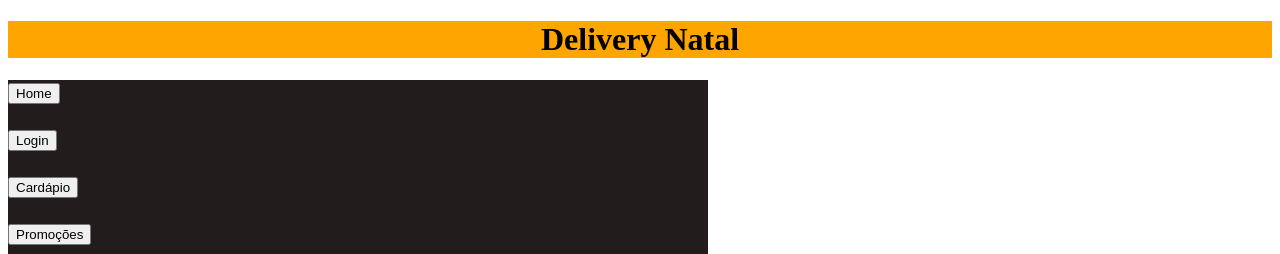
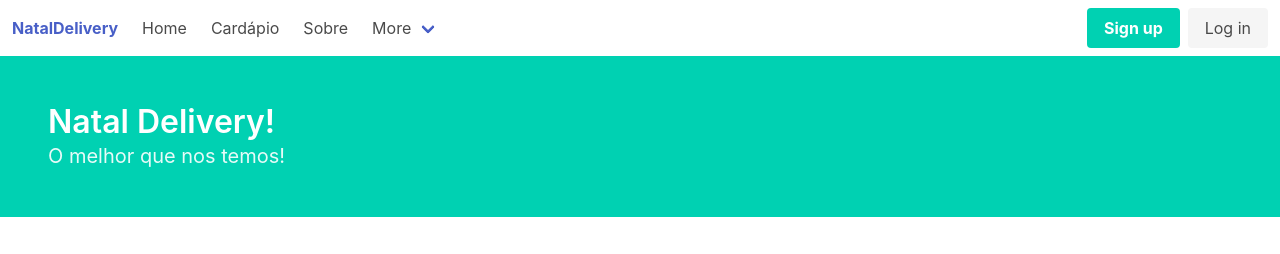
Before and after one commit to pinheir0g/projeto-flask, a Flask app: page / in a window 1280 px wide. Shown: the top 254 px of the page. Run offline with Flask 2, Linux system fonts and the light colour scheme.

Commit message:
Start templates (#4)
* Add index.html

* add base.html

* Edit README

* Edit README

* Edit app README

* Edit Makefile

* Adding templates and debug toolbar

```diff
--- a/natal_delivery/natal_delivery/app.py
+++ b/natal_delivery/natal_delivery/app.py
@@ -1,10 +1,16 @@
 from flask import Flask
 
 from natal_delivery.ext import site
+from natal_delivery.ext import config
+from natal_delivery.ext import toolbar
+
+# Application Factory
 
 def create_app():
     """Factory principal"""
 
     app = Flask(__name__)
+    config.init_app(app)
+    toolbar.init_app(app)
     site.init_app(app)
     return app
--- a/natal_delivery/natal_delivery/ext/config/__init__.py
+++ b/natal_delivery/natal_delivery/ext/config/__init__.py
@@ -0,0 +1,6 @@
+def init_app(app):
+    app.config["SECRET_KEY"] = "wpax4268"
+
+    if app.debug:
+        app.config['DEBUG_TB_TEMPLATE_EDITOR_ENABLED'] = True
+        app.config['DEBUG_TB_PROFILER_ENABLED'] = True
--- a/natal_delivery/natal_delivery/ext/site/main.py
+++ b/natal_delivery/natal_delivery/ext/site/main.py
@@ -1,4 +1,4 @@
-from flask import Blueprint, request, render_template
+from flask import Blueprint, render_template
 
 
 bp = Blueprint("site", __name__)
@@ -10,14 +10,21 @@ bp = Blueprint("site", __name__)
 @bp.route('/')
 def index():
     return render_template(
-        "base.html"
+        "index.html",
+        site_name="Natal Delivery",
+        site_subtitle="O melhor que nos temos!"
     )
 
 @bp.route("/sobre")
-def sobre():
-    return "<h1>Esse é o melhor restaurante de SJM</h1><button>SIM</button><button>NÃO</button>"
+def about():
+    return render_template("about.html")
 
 
 @bp.route('/login')
 def login():
     return "<form><input type='text'></input></form>"
+
+
+@bp.route("/cardapio")
+def menu():
+    return render_template("menu.html")
--- /dev/null
+++ b/natal_delivery/natal_delivery/ext/toolbar/__init__.py
@@ -0,0 +1,5 @@
+from flask_debugtoolbar import DebugToolbarExtension
+
+
+def init_app(app):
+    DebugToolbarExtension(app)
--- a/natal_delivery/natal_delivery/templates/base.html
+++ b/natal_delivery/natal_delivery/templates/base.html
@@ -1,25 +1,104 @@
+<!DOCTYPE html>
+<html>
+  <head>
+    {% block head %}
+    <meta charset="utf-8">
+    <meta name="viewport" content="width=device-width, initial-scale=1">
+    <title>Natal Delivery</title>
 
-<!DOCTYPE html>
-<Html>
-    <Head>
-        <Meta   charset = "utf-8">
-        <Title>Delivery Natal Foods</title>
-    </Head>
-    <Body>
-        <div id = "container"   style = "width: 100%;">
-            <Div id = "header"   style = "background-color: #FFA500; ">
-                <H1 style = "margin-bottom: 20 ; text-align: center;"> Delivery Natal </h1> </div>
+    <link rel="stylesheet" href="https://cdn.jsdelivr.net/npm/bulma@0.9.4/css/bulma.min.css">
+    {% endblock head %}
 
-            <div   id = "menu"   style = "background-color: #231c1c; color:#EEEEEE; height: 500px; width: 700px; float: left; font-size: 20px;">
-                <button>Home</button> <br><br> <button>Login</button> <br><br> <button>Cardápio</button> <br><br> <button>Promoções</button>
+    {% block extra_css %} {% endblock extra_css %}
+
+  </head>
+  <body>
+
+    {% block nav %}
+    <nav class="navbar" role="navigation" aria-label="main navigation">
+        <div class="navbar-brand">
+          <a class="navbar-item" href="https://bulma.io">
+            <strong>NatalDelivery</strong>
+          </a>
+
+          <a role="button" class="navbar-burger" aria-label="menu" aria-expanded="false" data-target="navbarBasicExample">
+            <span aria-hidden="true"></span>
+            <span aria-hidden="true"></span>
+            <span aria-hidden="true"></span>
+          </a>
+        </div>
+
+        <div id="navbarBasicExample" class="navbar-menu">
+          <div class="navbar-start">
+            <a class="navbar-item" href="{{ url_for('site.index') }}">
+              Home
+            </a>
+
+            <a class="navbar-item" href="{{ url_for('site.menu') }}">
+              Cardápio
+            </a>
+
+            <a class="navbar-item" href="{{ url_for('site.about') }}">
+              Sobre
+            </a>
+
+            <div class="navbar-item has-dropdown is-hoverable">
+              <a class="navbar-link">
+                More
+              </a>
+
+              <div class="navbar-dropdown">
+                <a class="navbar-item">
+                  Feijoada para 2 pessoas
+                </a>
+                <a class="navbar-item">
+                  Contra filé grelhado
+                </a>
+                <a class="navbar-item">
+                  Filé de frango grelhado
+                </a>
+                <hr class="navbar-divider">
+                <a class="navbar-item">
+                  Report an issue
+                </a>
+              </div>
             </div>
+          </div>
 
-            <div id = "content" style="background-color:#EEEEEE; height:100%; width:100%; float:left; font-size:20px;">
-                <p>Restaurante da Natal, o melhor prato feito da região.</p>
-                <p>E o pior atendimento da região</p>
+          <div class="navbar-end">
+            <div class="navbar-item">
+              <div class="buttons">
+                <a class="button is-primary">
+                  <strong>Sign up</strong>
+                </a>
+                <a class="button is-light">
+                  Log in
+                </a>
+              </div>
             </div>
+          </div>
+        </div>
+      </nav>
+    {% endblock nav %}
 
-            <div   id = "footer"   style = "background-color: #FFA500;  clear: both; text-align: center; font-size: 15px;"> Poweredy by Pinheir0g </div>
-        </div>
-    </Body>
-</Html>
+    {% block top %} {% endblock %}
+
+  <section class="section">
+      <div class="container">
+          {% block main %} {% endblock %}
+      </div>
+  </section>
+
+  {% block footer %}
+  <footer class="footer">
+    <div class="content has-text-centered">
+      <p>
+        <strong>Bulma</strong> by <a href="https://jgthms.com">Jeremy Thomas</a>. The source code is licensed
+        <a href="http://opensource.org/licenses/mit-license.php">MIT</a>. The website content
+        is licensed <a href="http://creativecommons.org/licenses/by-nc-sa/4.0/">CC BY NC SA 4.0</a>.
+      </p>
+    </div>
+  </footer>
+  {% endblock footer %}
+  </body>
+</html>
--- /dev/null
+++ b/natal_delivery/natal_delivery/templates/index.html
@@ -0,0 +1,21 @@
+{% extends "base.html" %}
+{% import "macros/list_item.html" as list_item %}
+
+{% block top %}
+<section class="hero is-primary">
+  <div class="hero-body">
+    <p class="title">
+      <strong>Natal Delivery!</strong>
+    </p>
+    <p class="subtitle">
+      O melhor que nos temos!
+    </p>
+  </div>
+</section>
+{% endblock %}
+
+{% block main %}
+<div class="columns">
+    {{ list_item.cards([1, 2, 3, 4]) }}
+</div>
+{% endblock %}
--- /dev/null
+++ b/natal_delivery/natal_delivery/templates/macros/list_item.html
@@ -0,0 +1,34 @@
+{% macro cards(items) %}
+    {% for item in items %}
+    <div class="column">
+        <div class="card">
+            <div class="card-image">
+                <figure class="image is-4by3">
+                    <img src="https://bulma.io/images/placeholders/1280x960.png" alt="Placeholder image">
+                </figure>
+            </div>
+            <div class="card-content">
+                <div class="media">
+                    <div class="media-left">
+                        <figure class="image is-48x48">
+                            <img src="https://bulma.io/images/placeholders/96x96.png" alt="Placeholder image">
+                        </figure>
+                    </div>
+                    <div class="media-content">
+                        <p class="title is-4">John Smith</p>
+                        <p class="subtitle is-6">@johnsmith</p>
+                    </div>
+                </div>
+
+                <div class="content">
+                    Lorem ipsum dolor sit amet, consectetur adipiscing elit.
+                    Phasellus nec iaculis mauris. <a>@bulmaio</a>.
+                    <a href="#">#css</a> <a href="#">#responsive</a>
+                    <br>
+                    <time datetime="2016-1-1">11:09 PM - 1 Jan 2016</time>
+                </div>
+            </div>
+        </div>
+    </div>
+    {% endfor %}
+{% endmacro %}
--- a/natal_delivery/pyproject.toml
+++ b/natal_delivery/pyproject.toml
@@ -7,7 +7,6 @@ authors = ["pinheir0g <gv.pinheiro@outlook.com>"]
 [tool.poetry.dependencies]
 python = "^3.8"
 Flask = "^2.1.2"
-flask-shell-ipython = "^0.4.1"
 
 
 
@@ -18,6 +17,10 @@ isort = "^5.10.1"
 pytest = "^7.1.2"
 pytest-flask = "^1.2.0"
 flake8 = "^4.0.1"
+flask-shell-ipython = "^0.4.1"
+Flask-DebugToolbar = "^0.13.1"
+
+
 
 [build-system]
 requires = ["poetry-core>=1.0.0"]
```
Also changed, not shown: natal_delivery/natal_delivery/templates/about.html (added, +15 -0 lines), natal_delivery/natal_delivery/templates/app.css (deleted, +0 -41 lines), natal_delivery/natal_delivery/templates/menu.html (added, +21 -0 lines), natal_delivery/natal_delivery/views.py (deleted, +0 -21 lines), README.md, natal_delivery/README.md, natal_delivery/natal_delivery/ext/site/__init__.py (line endings or trailing spaces), 2 other files.
